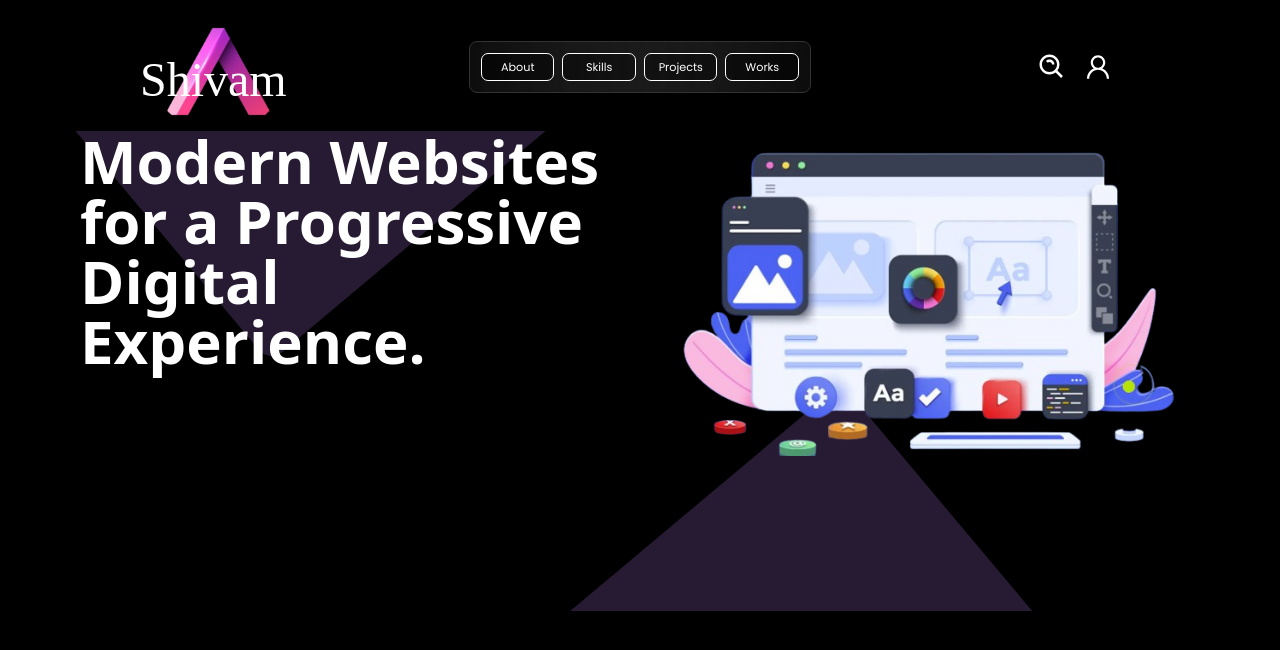
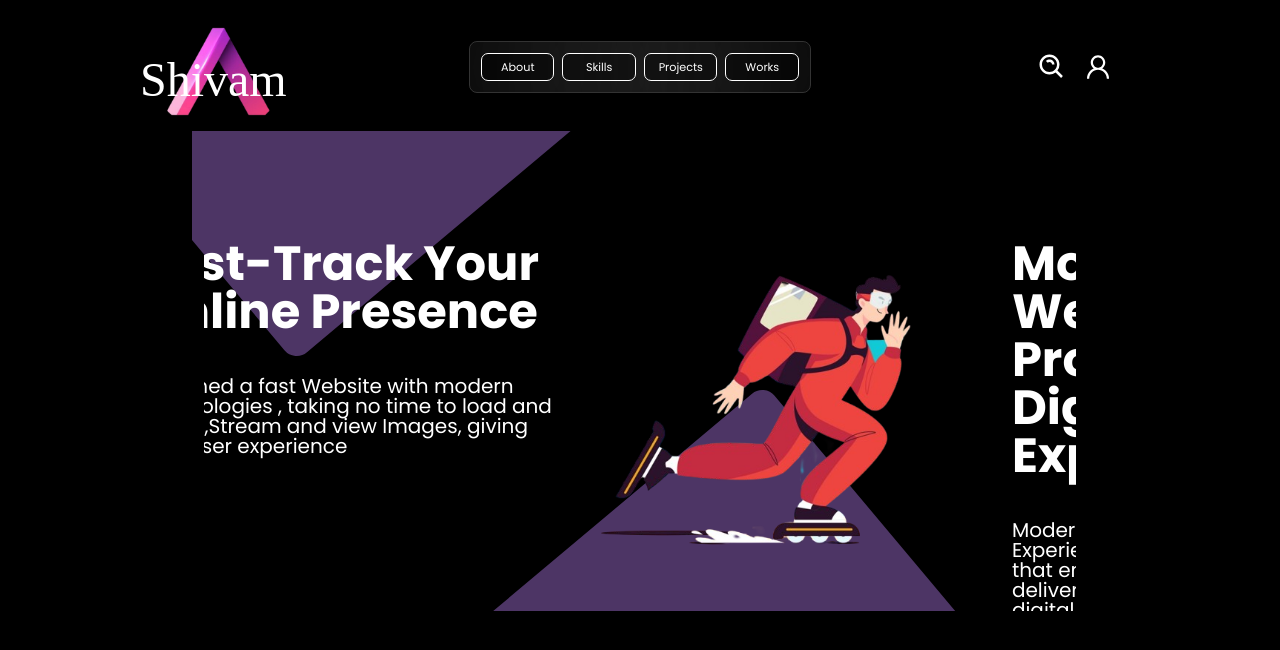
Before and after one commit to Shivvy-The-Coder/MyPortfolio, a React (Vite) app: page / in a window 1280 px wide. Shown: the top 650 px of the page. Built offline with nearby package versions, Linux system fonts and the light colour scheme; a web font is replaced by a local one.

Commit message:
carousel has been updated 60%done

```diff
--- a/src/Components/Hero.jsx
+++ b/src/Components/Hero.jsx
@@ -38,10 +38,10 @@ const Hero = () => {
                     dots:false,
                     arrows:false,
                     infinite:true,
-                    speed:1000,
+                    speed:2000,
                     slidestoScroll:1,
                     autoplay:true,
-                    autoplaySpeed:4000,
+                    autoplaySpeed:5000,
                     cssEase:"Ease-in-out",
                     pauseonHover:false,
                     pauseonFocus:true
@@ -54,13 +54,15 @@ const Hero = () => {
     {/* it is for the designing pattern */}
         <div className='
             overflow-hidden
-            h-[60vh]
+            sm:h-[60vh]
+            sm:max-w-[70%]
             max-w-[90%]
             mx-auto
             mt-2
-            relative'>
+            relative
+            '>
             <div
-            className='h-[50vh] bg-purple-400/20
+            className='h-[50vh] bg-purple-400/40
                        w-[50vh] absolute
                        right-[40%]
                        rotate-[50deg]
@@ -70,8 +72,7 @@ const Hero = () => {
                        sm:h-[60vh]'>
 
                        </div>
-            <div className='
-                       h-[50vh] bg-purple-400/20
+            <div className=' h-[50vh] bg-purple-400/40
                        w-[50vh] absolute
                        -right-[10%]
                        rotate-[50deg] -bottom-[40vh]
@@ -79,7 +80,7 @@ const Hero = () => {
                        sm:h-[60vh]'></div>
 
             {/*Here the image carousel part will be conducted   */}
-            <div className='container pb-8 sm:pb-0'>
+            <div className='sm:mt-[10%] container pb-8 sm:pb-0 pt-5 px-3 max-w-[100%]'>
                   <Slider {...settings}>
 
                           {
@@ -87,10 +88,10 @@ const Hero = () => {
                                 <div key={data.id}>
 
                                       {/* from here on we will design the actual carousel */}
-                                      <div className='grid grid-cols-1 sm:grid-cols-2 lg:text-7xl font-bold text-white'>
-                                              <div>
-                                                    <h1 className='text-5xl sm:text-6xl'>{data.title}</h1>
-                                                    <p className='text-sm'>{data.description}</p>
+                                      <div className='grid grid-cols-1 sm:grid-cols-2 lg:text-7xl text-white gap-4 '>
+                                              <div className='flex flex-col gap-6 sm:gap-10 '>
+                                                    <h1 className='text-3xl sm:text-5xl font-bold font-Poppin'>{data.title}</h1>
+                                                    <p className='sm:text-[20px] text-[16px] text-white font-Poppin'>{data.Description}</p>
 
                                               </div>
 
--- a/src/index.css
+++ b/src/index.css
@@ -8,4 +8,5 @@ body
 {
     background-color: black;
     /* background-color: #f1d9ba; */
+    color: rgb(154, 205, 50);
 }
--- a/tailwind.config.js
+++ b/tailwind.config.js
@@ -22,7 +22,8 @@ export default {
       {
         center: true,
         padding:{
-          DEFAULT:"1rem"        }
+          DEFAULT:"1rem"
+        }
       }
     },
   },
```
Also changed, not shown: public/Images/Fast.png.
